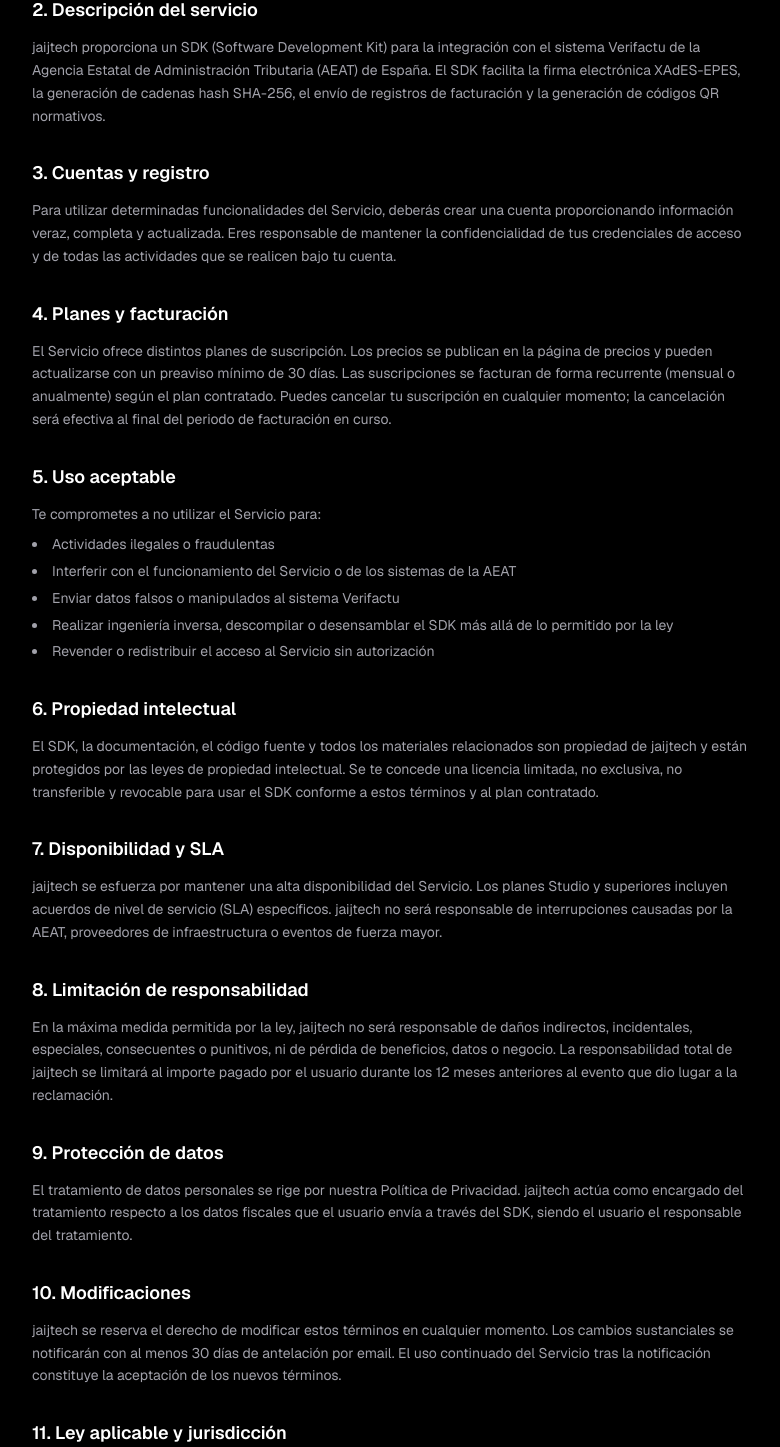
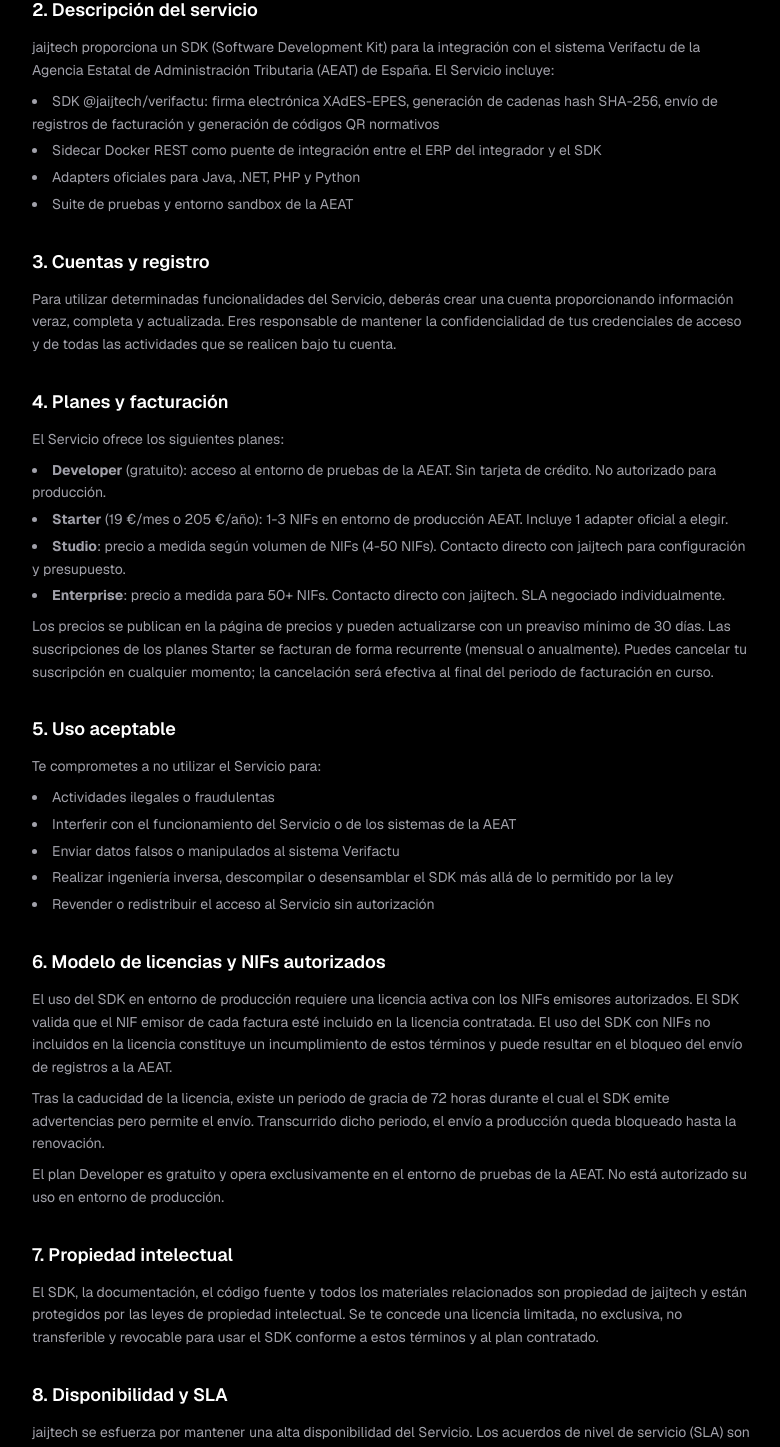
Before and after one commit to jaijtech/jaijtech.com, a Next.js app: page /terms in a window 1280 px wide. Shown: the part 417-1864 px from the top of the page, without its empty margins (248-1028 px from the left). Built offline with nearby package versions, Linux system fonts and the light colour scheme.

Commit message:
fix: términos de servicio — local-first RGPD, planes actualizados, modelo licencias NIFs, grace period

```diff
--- a/app/terms/page.tsx
+++ b/app/terms/page.tsx
@@ -11,7 +11,7 @@
         Términos de servicio
       </h1>
       <p className="mt-2 text-sm text-muted">
-        Última actualización: 28 de marzo de 2026
+        Última actualización: 13 de abril de 2026
       </p>
 
       <div className="mt-12 space-y-8 text-sm leading-relaxed text-muted">
@@ -34,11 +34,25 @@
           <p>
             jaijtech proporciona un SDK (Software Development Kit) para la
             integración con el sistema Verifactu de la Agencia Estatal de
-            Administración Tributaria (AEAT) de España. El SDK facilita la
-            firma electrónica XAdES-EPES, la generación de cadenas hash
-            SHA-256, el envío de registros de facturación y la generación de
-            códigos QR normativos.
+            Administración Tributaria (AEAT) de España. El Servicio incluye:
           </p>
+          <ul className="mt-2 list-inside list-disc space-y-1">
+            <li>
+              SDK @jaijtech/verifactu: firma electrónica XAdES-EPES,
+              generación de cadenas hash SHA-256, envío de registros de
+              facturación y generación de códigos QR normativos
+            </li>
+            <li>
+              Sidecar Docker REST como puente de integración entre el ERP del
+              integrador y el SDK
+            </li>
+            <li>
+              Adapters oficiales para Java, .NET, PHP y Python
+            </li>
+            <li>
+              Suite de pruebas y entorno sandbox de la AEAT
+            </li>
+          </ul>
         </div>
 
         <div>
@@ -58,13 +72,35 @@
           <h2 className="mb-3 text-lg font-semibold text-foreground">
             4. Planes y facturación
           </h2>
-          <p>
-            El Servicio ofrece distintos planes de suscripción. Los precios se
-            publican en la página de precios y pueden actualizarse con un
-            preaviso mínimo de 30 días. Las suscripciones se facturan de forma
-            recurrente (mensual o anualmente) según el plan contratado. Puedes
-            cancelar tu suscripción en cualquier momento; la cancelación será
-            efectiva al final del periodo de facturación en curso.
+          <p>El Servicio ofrece los siguientes planes:</p>
+          <ul className="mt-2 list-inside list-disc space-y-1">
+            <li>
+              <strong>Developer</strong> (gratuito): acceso al entorno de
+              pruebas de la AEAT. Sin tarjeta de crédito. No autorizado para
+              producción.
+            </li>
+            <li>
+              <strong>Starter</strong> (19&nbsp;&euro;/mes o
+              205&nbsp;&euro;/año): 1-3 NIFs en entorno de producción AEAT.
+              Incluye 1 adapter oficial a elegir.
+            </li>
+            <li>
+              <strong>Studio</strong>: precio a medida según volumen de NIFs
+              (4-50 NIFs). Contacto directo con jaijtech para configuración y
+              presupuesto.
+            </li>
+            <li>
+              <strong>Enterprise</strong>: precio a medida para 50+ NIFs.
+              Contacto directo con jaijtech. SLA negociado individualmente.
+            </li>
+          </ul>
+          <p className="mt-2">
+            Los precios se publican en la página de precios y pueden
+            actualizarse con un preaviso mínimo de 30 días. Las suscripciones
+            de los planes Starter se facturan de forma recurrente (mensual o
+            anualmente). Puedes cancelar tu suscripción en cualquier momento;
+            la cancelación será efectiva al final del periodo de facturación
+            en curso.
           </p>
         </div>
 
@@ -94,7 +130,32 @@
 
         <div>
           <h2 className="mb-3 text-lg font-semibold text-foreground">
-            6. Propiedad intelectual
+            6. Modelo de licencias y NIFs autorizados
+          </h2>
+          <p>
+            El uso del SDK en entorno de producción requiere una licencia
+            activa con los NIFs emisores autorizados. El SDK valida que el NIF
+            emisor de cada factura esté incluido en la licencia contratada. El
+            uso del SDK con NIFs no incluidos en la licencia constituye un
+            incumplimiento de estos términos y puede resultar en el bloqueo
+            del envío de registros a la AEAT.
+          </p>
+          <p className="mt-2">
+            Tras la caducidad de la licencia, existe un periodo de gracia de
+            72 horas durante el cual el SDK emite advertencias pero permite el
+            envío. Transcurrido dicho periodo, el envío a producción queda
+            bloqueado hasta la renovación.
+          </p>
+          <p className="mt-2">
+            El plan Developer es gratuito y opera exclusivamente en el entorno
+            de pruebas de la AEAT. No está autorizado su uso en entorno de
+            producción.
+          </p>
+        </div>
+
+        <div>
+          <h2 className="mb-3 text-lg font-semibold text-foreground">
+            7. Propiedad intelectual
           </h2>
           <p>
             El SDK, la documentación, el código fuente y todos los materiales
@@ -107,20 +168,20 @@
 
         <div>
           <h2 className="mb-3 text-lg font-semibold text-foreground">
-            7. Disponibilidad y SLA
+            8. Disponibilidad y SLA
           </h2>
           <p>
             jaijtech se esfuerza por mantener una alta disponibilidad del
-            Servicio. Los planes Studio y superiores incluyen acuerdos de nivel
-            de servicio (SLA) específicos. jaijtech no será responsable de
-            interrupciones causadas por la AEAT, proveedores de
-            infraestructura o eventos de fuerza mayor.
+            Servicio. Los acuerdos de nivel de servicio (SLA) son negociados
+            individualmente para los planes Studio y Enterprise. jaijtech no
+            será responsable de interrupciones causadas por la AEAT,
+            proveedores de infraestructura o eventos de fuerza mayor.
           </p>
         </div>
 
         <div>
           <h2 className="mb-3 text-lg font-semibold text-foreground">
-            8. Limitación de responsabilidad
+            9. Limitación de responsabilidad
           </h2>
           <p>
             En la máxima medida permitida por la ley, jaijtech no será
@@ -134,19 +195,27 @@
 
         <div>
           <h2 className="mb-3 text-lg font-semibold text-foreground">
-            9. Protección de datos
+            10. Protección de datos
           </h2>
           <p>
             El tratamiento de datos personales se rige por nuestra Política de
-            Privacidad. jaijtech actúa como encargado del tratamiento respecto
-            a los datos fiscales que el usuario envía a través del SDK, siendo
-            el usuario el responsable del tratamiento.
+            Privacidad. El SDK @jaijtech/verifactu opera en modo local-first:
+            los datos fiscales, certificados digitales y registros de
+            facturación nunca abandonan la infraestructura del integrador ni
+            son procesados por los servidores de jaijtech.
+          </p>
+          <p className="mt-2">
+            El integrador actúa en todo momento como responsable del
+            tratamiento de los datos de sus clientes finales conforme al RGPD.
+            jaijtech únicamente procesa los datos de registro y facturación
+            del integrador (nombre, email, empresa) necesarios para la gestión
+            de la suscripción.
           </p>
         </div>
 
         <div>
           <h2 className="mb-3 text-lg font-semibold text-foreground">
-            10. Modificaciones
+            11. Modificaciones
           </h2>
           <p>
             jaijtech se reserva el derecho de modificar estos términos en
@@ -159,7 +228,7 @@
 
         <div>
           <h2 className="mb-3 text-lg font-semibold text-foreground">
-            11. Ley aplicable y jurisdicción
+            12. Ley aplicable y jurisdicción
           </h2>
           <p>
             Estos términos se rigen por la legislación española. Para la
@@ -170,7 +239,7 @@
 
         <div>
           <h2 className="mb-3 text-lg font-semibold text-foreground">
-            12. Contacto
+            13. Contacto
           </h2>
           <p>
             Para cualquier consulta sobre estos términos, contacta con nosotros
```
